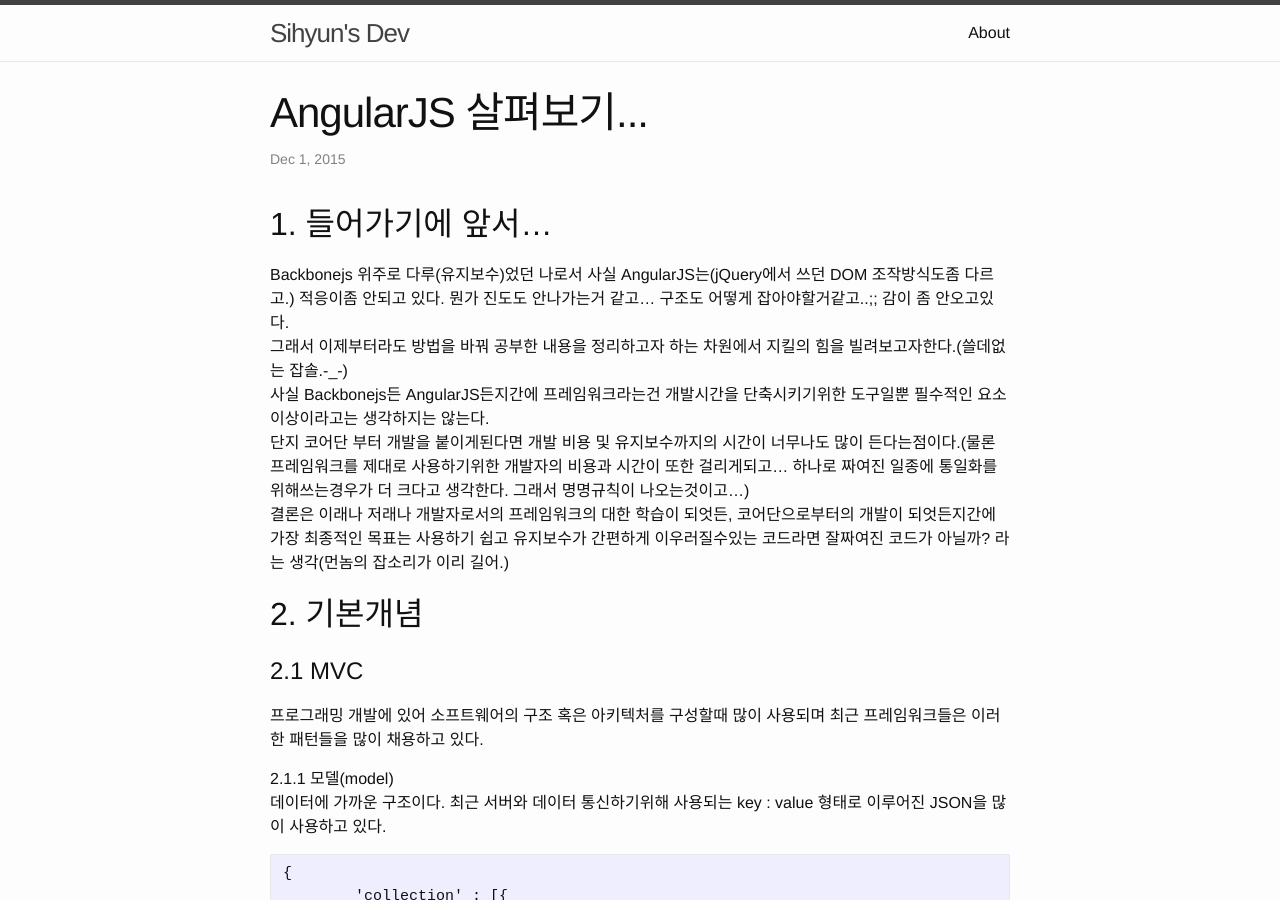
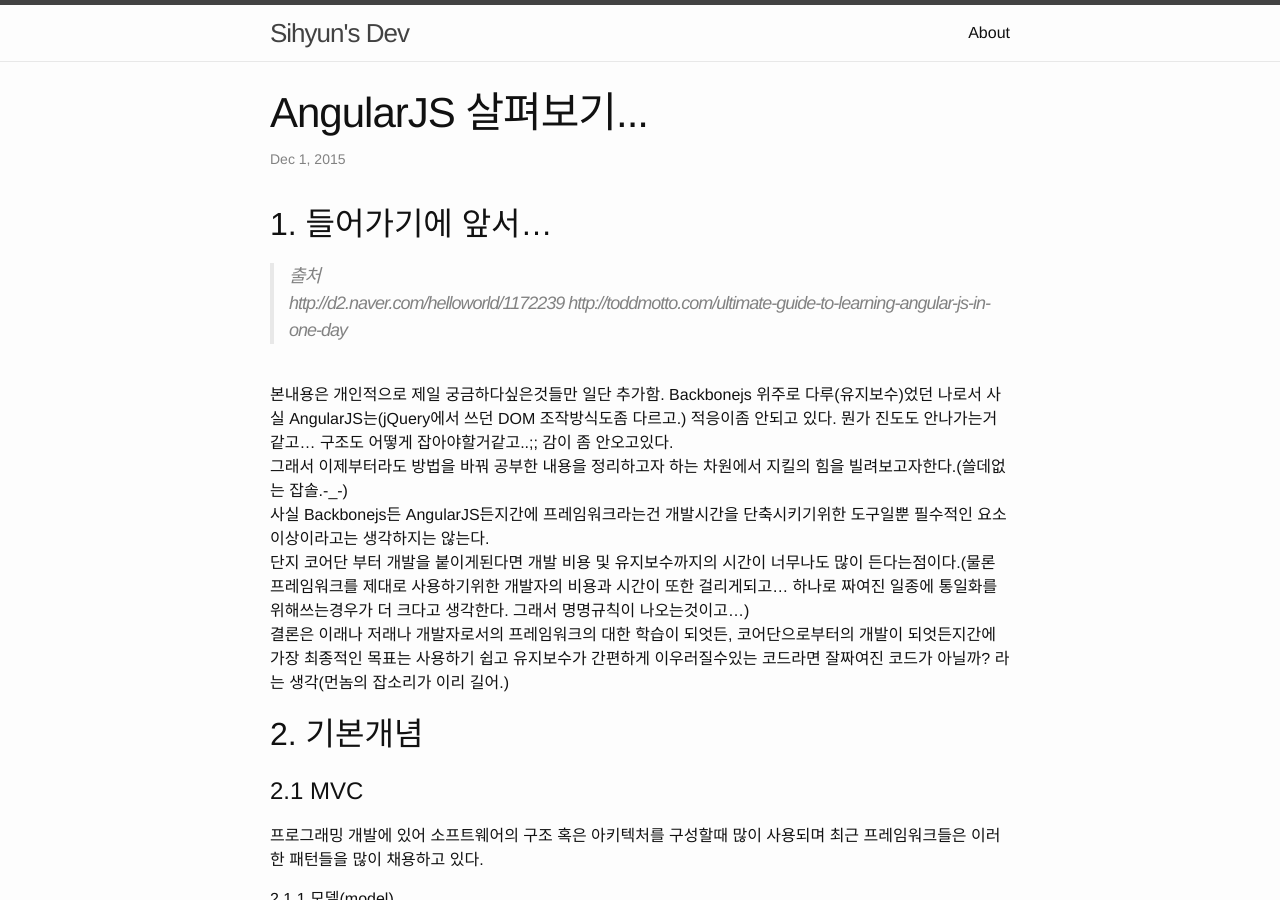
Before and after one commit to sihyunjung/sihyunjung.github.io, a Jekyll site: the page built from _posts/2015-12-01-angularjs.markdown, in a window 1280 px wide and 900 px high. Built offline with Jekyll 4.4.1, drawn with Linux system fonts in a browser that asks for light colours.

Commit message:
출처 내용 추가

```diff
--- a/_posts/2015-12-01-angularjs.markdown
+++ b/_posts/2015-12-01-angularjs.markdown
@@ -6,6 +6,12 @@ categories: javascript, AngularJS
 ---
 ## 1. 들어가기에 앞서...<br>
 
+> 출처<br>
+http://d2.naver.com/helloworld/1172239
+http://toddmotto.com/ultimate-guide-to-learning-angular-js-in-one-day
+
+<br>
+본내용은 개인적으로 제일 궁금하다싶은것들만 일단 추가함.
 Backbonejs 위주로 다루(유지보수)었던 나로서 사실 AngularJS는(jQuery에서 쓰던 DOM 조작방식도좀 다르고.) 적응이좀 안되고 있다. 뭔가 진도도 안나가는거 같고... 구조도 어떻게 잡아야할거같고..;; 감이 좀 안오고있다. <br>
 그래서 이제부터라도 방법을 바꿔 공부한 내용을 정리하고자 하는 차원에서 지킬의 힘을 빌려보고자한다.(쓸데없는 잡솔.-_-)<br>
 사실 Backbonejs든 AngularJS든지간에 프레임워크라는건 개발시간을 단축시키기위한 도구일뿐 필수적인 요소 이상이라고는 생각하지는 않는다. <br>
```
